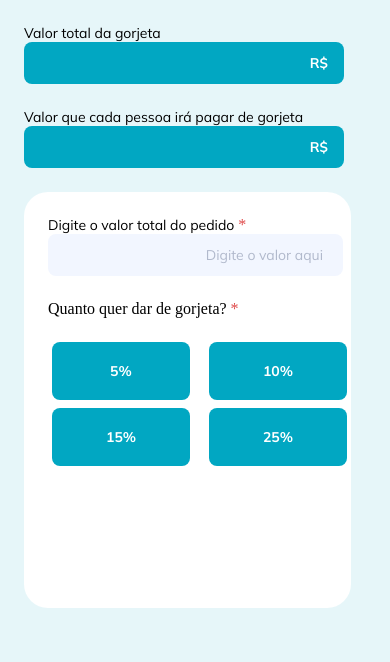
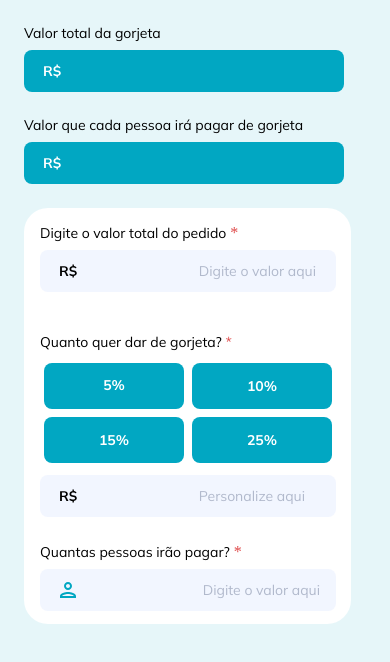
Before and after one commit to phlima3/Hexalab-Desafio-Front-End, a plain HTML site: page index.html in a window 390 px wide. Drawn offline with Linux system fonts and the light colour scheme.

Commit message:
Pedro
Finalizado o design mobile

```diff
--- a/index.html
+++ b/index.html
@@ -21,20 +21,22 @@
       <div class="result">
         <div class="valor-total">
           <label for="totalGorjeta">Valor total da gorjeta</label>
-          <input type="text" id="totalGorjeta" placeholder="R$" disabled />
+          <input type="text" id="totalGorjeta"  disabled />
         </div>
         <div class="valor-pessoa">
           <label for="gorjetaPessoa"
             >Valor que cada pessoa irá pagar de gorjeta</label
           >
-          <input type="text" id="gorjetaPessoa" placeholder="R$" disabled />
+          <input type="text" id="gorjetaPessoa" disabled />
         </div>
       </div>
       <form>
         <div class="container">
           <fieldset class="valor-pedido">
-            <label for="valorPedido"> Digite o valor total do pedido</label>
+            <section>
+              <label for="valorPedido"> Digite o valor total do pedido</label>
             <span class="vermelho">*</span>
+            </section>
             <input
               type="text"
               id="valorPedido"
@@ -49,8 +51,9 @@
             <legend>Quanto quer dar de gorjeta? <span class="vermelho">*</span></legend>
 
                 <div class="porcentagens">
+
                     <input type="radio" id="5prc" name="valorGorjeta" value="5" class="cinco">
-                    <label for="5prc" style="padding: 20px 58px"> 5%</label>
+                    <label for="5prc" style="padding: 13px 58px"> 5%</label>
 
                     <input type="radio" id="10prc" name="valorGorjeta" value="10">
                     <label for="10prc">10%</label>
@@ -60,10 +63,26 @@
 
                     <input type="radio" id="25prc" name="valorGorjeta" value="25">
                     <label for="25prc">25%</label>
+                    <!-- PARTE DOS RADIO BUTTONS FINALIZADA, SENTI MUITA DIFICULDADE EM ALINHAR O LAYOUT, FUNCIONOU A BASE DE ALGUMAS GAMBIARRAS -->
 
-                   <!-- <input class="gorjeta-personalizada" id="gorjetaPersonalizada" type="number" placeholder="Personalize aqui">
-          </fieldset>  -->
+                  <input class="gorjeta-personalizada" id="gorjetaPersonalizada" type="number" placeholder="Personalize aqui">
+                </div>
+          </fieldset>
           <fieldset class="pessoas">
+            <section>
+              <label for="valorPedido">Quantas pessoas irão pagar?</label>
+            <span class="vermelho">*</span>
+            </section>
+            <input
+              type="text"
+              id="qtdPessoas"
+              placeholder="Digite o valor aqui"
+
+              name="quantity"
+
+              required
+            />
+
 
           </fieldset>
         </div>
--- a/style.css
+++ b/style.css
@@ -19,18 +19,19 @@ img {
   height: auto;
 }
 label {
-  font-family: 'Mulish', sans-serif;
+  font-family: "Mulish", sans-serif;
   font-size: 14px;
   font-weight: 400;
 }
 
 input {
-  font-family: 'Mulish', sans-serif;
+  font-family: "Mulish", sans-serif;
   font-size: 14px;
   font-weight: 700;
   border: none;
   text-align: right;
 }
+
 .result input::placeholder {
   color: #ffffff;
   padding: 12px 16px;
@@ -74,6 +75,16 @@ main {
   border-radius: 8px;
   background: var(--button-color);
   color: #ffffff;
+  margin-top: 8px;
+}
+.result input[type="text"] {
+  height: 42 px;
+  background-image: url(assets/images/ZZWhite.svg);
+  background-repeat: no-repeat;
+  background-position: 20px center;
+}
+.result .valor-total label {
+  margin-bottom: 20px;
 }
 .result .valor-pessoa {
   margin-top: 1.5rem;
@@ -90,48 +101,127 @@ main {
   flex-direction: column;
   background: var(--white-color);
 }
-fieldset {
-  margin-left: 1.5rem;
-  margin-top: 1.5rem;
+
+/* ===VALOR PEDIDO======== */
+
+.valor-pedido{
+  display: flex;
+  justify-content: center;
+  flex-direction: column;
+  margin: 16px;
 }
-/* ===VALOR PEDIDO======== */
+
 .valor-pedido input {
   background: var(--background-input);
 
-  width: 295px;
+  width: 296px;
   height: 42px;
   border-radius: 8px;
+  margin-top: 8px;
 }
+.valor-pedido input[type="text"] {
+  height: 42 px;
+  background-image: url(assets/images/ZZrs.svg);
+  background-repeat: no-repeat;
+  background-position: 20px center;
+}
+
 .valor-pedido input::placeholder {
-  font-family: 'Mulish', sans-serif;
+  font-family: "Mulish", sans-serif;
   font-size: 14px;
   font-weight: 400;
 
   color: var(--text-placeholder-color);
-  text-align: right;
+
   margin: 12px 10px;
 }
+
 /*===PORCENTAGEM GORJETA ============== */
+.valor-gorjeta{
+  margin: 25px 16px;
+}
+.valor-gorjeta  legend{
+  font-family: "Mulish", sans-serif;
+  font-size: 14px;
+  font-weight: 400;
+}
 .porcentagens {
-  margin-top: 20px;
+  margin-top: 8px;
   display: flex;
   flex-wrap: wrap;
   justify-content: space-between;
 }
-input[type='radio'] {
+
+input[type="radio"] {
   display: none;
   /* SOFRI PRA DESCOBRIR ISSO AQUI */
 }
-input[type='radio'] + label {
-  padding: 20px 54px;
+
+input[type="radio"] + label {
+  padding: 14px 54px;
   margin: 4px;
   text-align: center;
 
-  font-family: 'Mulish', sans-serif;
+  font-family: "Mulish", sans-serif;
   font-size: 14px;
   font-weight: 700;
 
   border-radius: 8px;
   background-color: var(--button-color);
   color: var(--white-color);
+  width: calc(50% - 8px);
 }
+input:checked + label  {
+
+  background-color: var(--button-pressed-color);
+
+  transition: 0.4s;
+}
+ #gorjetaPersonalizada {
+  background: var(--background-input);
+
+  width: 296px;
+  height: 42px;
+  border-radius: 8px;
+  margin-top: 8px;
+
+
+
+  background-image: url(assets/images/ZZrs.svg);
+  background-repeat: no-repeat;
+  background-position: 20px center;
+}
+#gorjetaPersonalizada::placeholder {
+
+  font-family: "Mulish", sans-serif;
+  font-size: 14px;
+  font-weight: 400;
+  color: var(--text-placeholder-color);
+  margin-right: 16px;
+}
+/* ===QUANTIDADE DE PESSOAS ================ */
+.pessoas{
+  margin: 1px 16px;
+}
+#qtdPessoas{
+  background: var(--background-input);
+
+  width: 296px;
+  height: 42px;
+  border-radius: 8px;
+  margin-top: 8px;
+
+
+
+  background-image: url(assets/images/Vectoruser.svg);
+  background-repeat: no-repeat;
+  background-position: 20px center;
+}
+#qtdPessoas::placeholder {
+
+  font-family: "Mulish", sans-serif;
+  font-size: 14px;
+  font-weight: 400;
+  color: var(--text-placeholder-color);
+  margin-right: 16px;
+}
```
Also changed, not shown: assets/images/Vectoruser.svg (added), assets/images/ZZWhite.svg (added), assets/images/ZZporc.svg (added), assets/images/ZZrs.svg (added), 2 other files.
